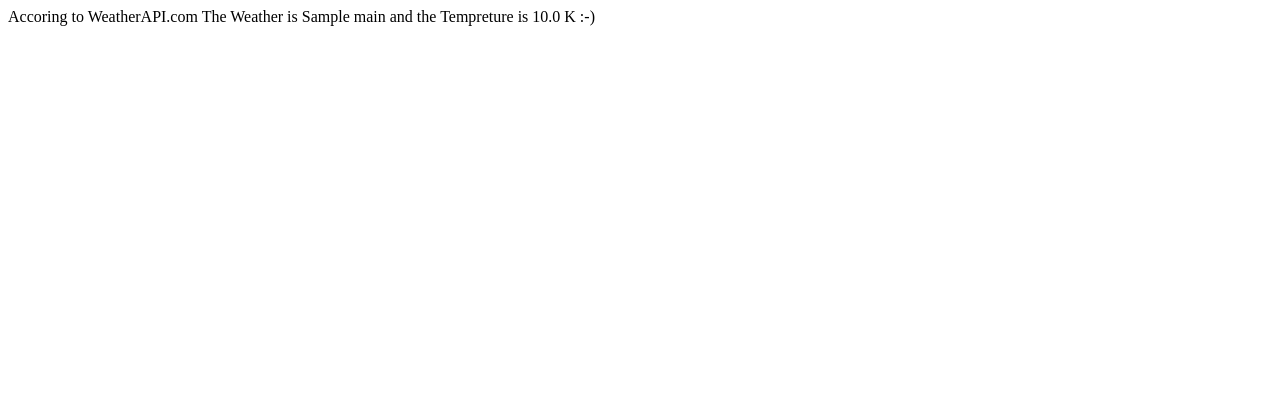
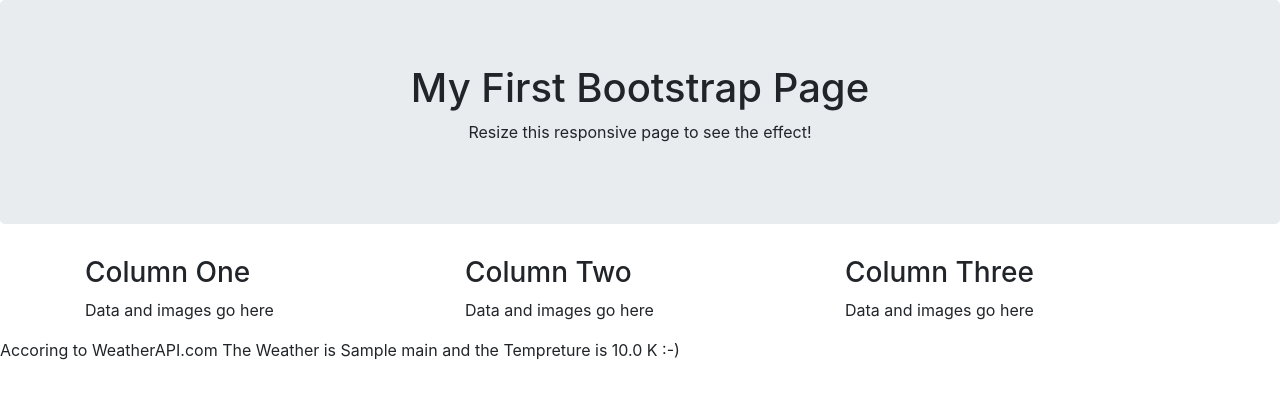
Before and after one commit to StevenDuffy/Flask-Python-Weather-Forecast-App, a Flask app: page / in a window 1280 px wide. Shown: the top 399 px of the page. Run offline with Flask 2, Linux system fonts and the light colour scheme; a database or web service that is not in the repository returns one stand-in record (values such as "Sample title"); data that the repository does not hold is empty; some libraries are stand-ins or nearby versions.

Commit message:
Added Bootstrap

```diff
--- a/FlaskWeatherStation/templates/home.html
+++ b/FlaskWeatherStation/templates/home.html
@@ -1,11 +1,36 @@
 <!DOCTYPE html>
-<html>
+<html lang="en">
 <head>
-
+  <title>Bootstrap Example</title>
+  <meta charset="utf-8">
+  <meta name="viewport" content="width=device-width, initial-scale=1">
+  <link rel="stylesheet" href="https://maxcdn.bootstrapcdn.com/bootstrap/4.3.1/css/bootstrap.min.css">
+  <script src="https://ajax.googleapis.com/ajax/libs/jquery/3.3.1/jquery.min.js"></script>
+  <script src="https://cdnjs.cloudflare.com/ajax/libs/popper.js/1.14.7/umd/popper.min.js"></script>
+  <script src="https://maxcdn.bootstrapcdn.com/bootstrap/4.3.1/js/bootstrap.min.js"></script>
 </head>
 <body>
-	<header>
-		Accoring to WeatherAPI.com The Weather is {{weather.weathertype}} and the Tempreture is {{weather.tempreture}} K  :-)
-	</header>
+
+<div class="jumbotron text-center">
+  <h1>My First Bootstrap Page</h1>
+  <p>Resize this responsive page to see the effect!</p>
+</div>
+<div class="container">
+  <div class="row">
+    <div class="col-sm-4">
+      <h3>Column One</h3>
+      <p>Data and images go here</p>
+    </div>
+    <div class="col-sm-4">
+      <h3>Column Two</h3>
+      <p>Data and images go here</p>
+    </div>
+    <div class="col-sm-4">
+      <h3>Column Three</h3>
+      <p>Data and images go here</p>
+    </div>
+  </div>
+</div>
+Accoring to WeatherAPI.com The Weather is {{weather.weathertype}} and the Tempreture is {{weather.tempreture}} K  :-)
 </body>
 </html>
```
